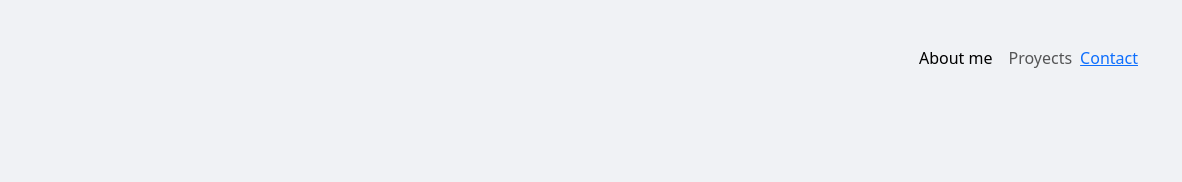
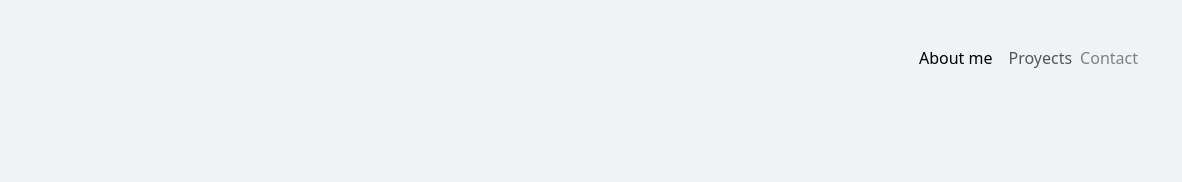
Before and after one commit to ThomasAgustinLuna/ThomasAgustinLuna.github.io, a plain HTML site: page index.html in a window 1280 px wide. Shown: the top 182 px of the page, 98-1280 px from the left. Drawn offline with nearby package versions, Linux system fonts and the light colour scheme; a web font is replaced by a local one.

Commit message:
Update style.css

```diff
--- a/styles/style.css
+++ b/styles/style.css
@@ -15,6 +15,13 @@ h1 {
     font-size: 2.5rem;
     font-family: 'Rubik Dirt', system-ui;
     font-family: 'Rubik Maps', system-ui;
+}
+
+.disabled {
+    pointer-events: none;
+    color: gray;
+    cursor: default;
+    text-decoration: none;
 }
 
 .seccion-oscura {
```
